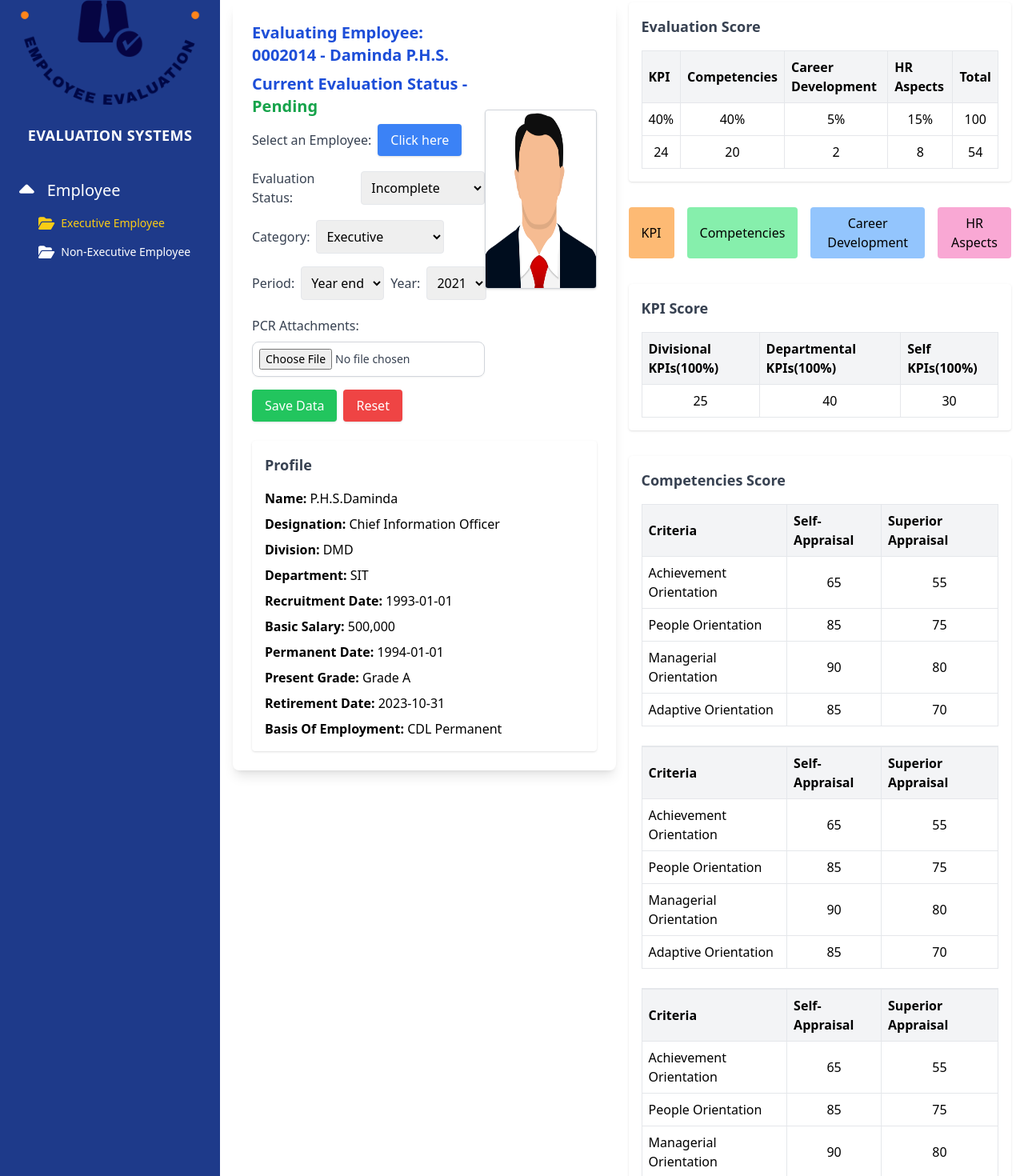
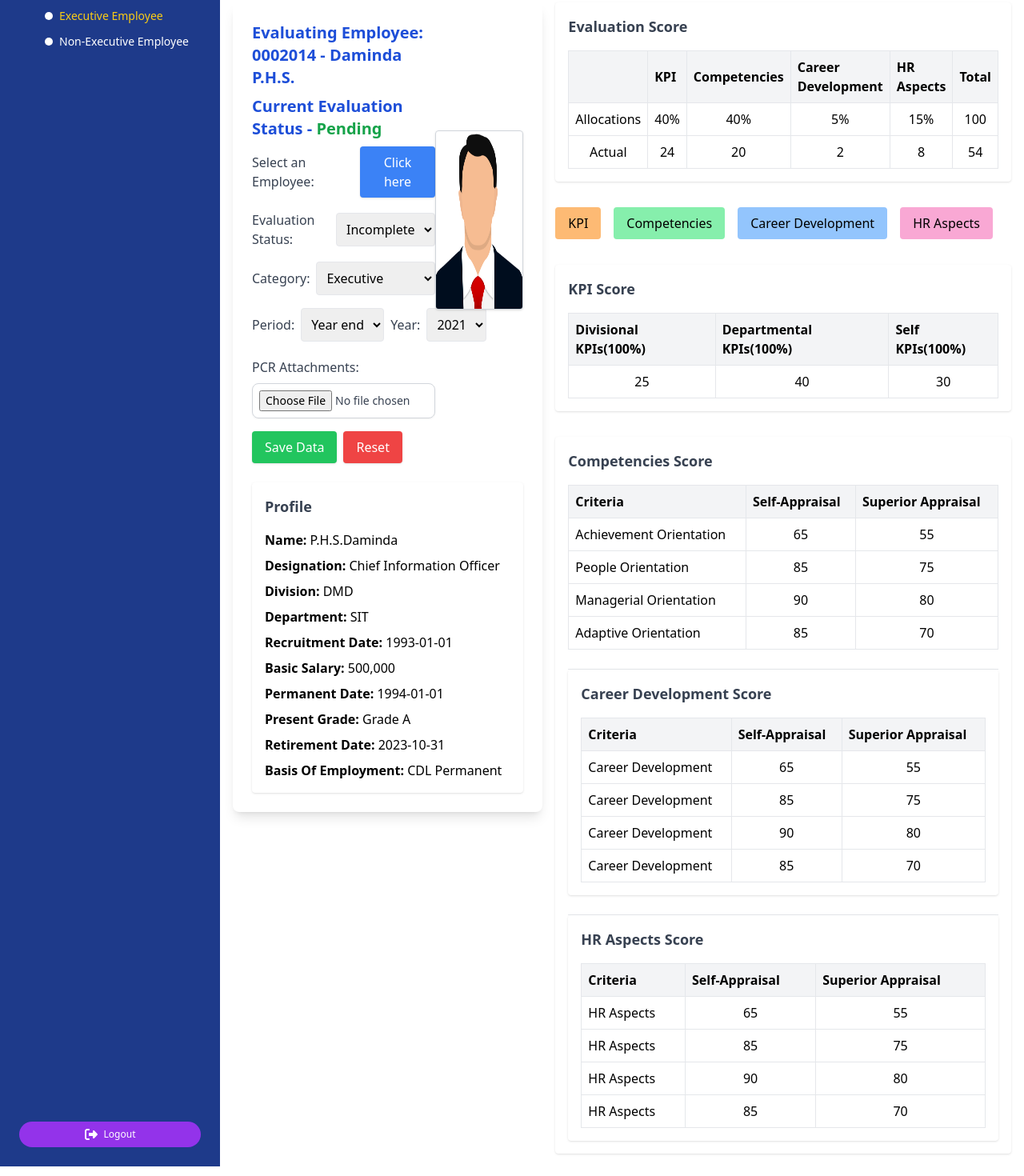
Before and after one commit to KushanNalinka/Employee-Evaluation-System, a React (Create React App) app: page /executive in a window 1280 px wide. Shown: the part 120-1590 px from the top of the page at 80% size. Built offline with nearby package versions, Linux system fonts and the light colour scheme.

Commit message:
Latest modifications by indunil on 2024-11-28

```diff
--- a/public/index.html
+++ b/public/index.html
@@ -24,7 +24,7 @@
       work correctly both with client-side routing and a non-root public URL.
       Learn how to configure a non-root public URL by running `npm run build`.
     -->
-    <title>React App</title>
+    <title>Employee Evaluation Performance</title>
   </head>
   <body>
     <noscript>You need to enable JavaScript to run this app.</noscript>
--- a/src/Components/CompetenciesScore.jsx
+++ b/src/Components/CompetenciesScore.jsx
@@ -1,9 +1,11 @@
-import React from 'react'
+import React from "react";
 
 const CompetenciesScore = () => {
   return (
     <div className="bg-white shadow p-4 rounded">
-        <h3 className="text-lg font-bold text-gray-700 mb-4">Competencies Score</h3>
+      <h3 className="text-lg font-bold text-gray-700 mb-4">
+        Competencies Score
+      </h3>
       <table className="table-auto w-full border">
         <thead>
           <tr className="bg-gray-100 text-left">
@@ -35,8 +37,12 @@ const CompetenciesScore = () => {
           </tr>
         </tbody>
       </table>
-        <br/>
-        <hr/>
+      <br />
+      <hr />
+      <div className="bg-white shadow p-4 rounded">
+        <h3 className="text-lg font-bold text-gray-700 mb-4">
+          Career Development Score
+        </h3>
         <table className="table-auto w-full border">
           <thead>
             <tr className="bg-gray-100 text-left">
@@ -47,29 +53,34 @@ const CompetenciesScore = () => {
           </thead>
           <tbody>
             <tr>
-              <td className="p-2 border">Achievement Orientation</td>
+              <td className="p-2 border">Career Development</td>
               <td className="p-2 border text-center">65</td>
               <td className="p-2 border text-center">55</td>
             </tr>
             <tr>
-              <td className="p-2 border">People Orientation</td>
+              <td className="p-2 border">Career Development</td>
               <td className="p-2 border text-center">85</td>
               <td className="p-2 border text-center">75</td>
             </tr>
             <tr>
-              <td className="p-2 border">Managerial Orientation</td>
+              <td className="p-2 border">Career Development</td>
               <td className="p-2 border text-center">90</td>
               <td className="p-2 border text-center">80</td>
             </tr>
             <tr>
-              <td className="p-2 border">Adaptive Orientation</td>
+              <td className="p-2 border">Career Development</td>
               <td className="p-2 border text-center">85</td>
               <td className="p-2 border text-center">70</td>
             </tr>
           </tbody>
         </table>
-        <br/>
-        <hr/>
+      </div>
+      <br />
+      <hr />
+      <div className="bg-white shadow p-4 rounded">
+        <h3 className="text-lg font-bold text-gray-700 mb-4">
+          HR Aspects Score
+        </h3>
         <table className="table-auto w-full border">
           <thead>
             <tr className="bg-gray-100 text-left">
@@ -80,29 +91,30 @@ const CompetenciesScore = () => {
           </thead>
           <tbody>
             <tr>
-              <td className="p-2 border">Achievement Orientation</td>
+              <td className="p-2 border">HR Aspects</td>
               <td className="p-2 border text-center">65</td>
               <td className="p-2 border text-center">55</td>
             </tr>
             <tr>
-              <td className="p-2 border">People Orientation</td>
+              <td className="p-2 border">HR Aspects</td>
               <td className="p-2 border text-center">85</td>
               <td className="p-2 border text-center">75</td>
             </tr>
             <tr>
-              <td className="p-2 border">Managerial Orientation</td>
+              <td className="p-2 border">HR Aspects</td>
               <td className="p-2 border text-center">90</td>
               <td className="p-2 border text-center">80</td>
             </tr>
             <tr>
-              <td className="p-2 border">Adaptive Orientation</td>
+              <td className="p-2 border">HR Aspects</td>
               <td className="p-2 border text-center">85</td>
               <td className="p-2 border text-center">70</td>
             </tr>
           </tbody>
         </table>
       </div>
+    </div>
   );
 };
 
-export default CompetenciesScore
+export default CompetenciesScore;
--- a/src/Components/EvaluationScore.jsx
+++ b/src/Components/EvaluationScore.jsx
@@ -7,6 +7,7 @@ const EvaluationScore = () => {
         <table className="table-auto w-full border">
           <thead>
             <tr className="bg-gray-100 text-left">
+              <th className="p-2 border"></th>
               <th className="p-2 border">KPI</th>
               <th className="p-2 border">Competencies</th>
               <th className="p-2 border">Career Development</th>
@@ -16,6 +17,7 @@ const EvaluationScore = () => {
           </thead>
           <tbody>
             <tr>
+              <td className="p-2 border text-center">Allocations</td>
               <td className="p-2 border text-center">40%</td>
               <td className="p-2 border text-center">40%</td>
               <td className="p-2 border text-center">5%</td>
@@ -23,6 +25,7 @@ const EvaluationScore = () => {
               <td className="p-2 border text-center">100</td>
             </tr>
             <tr>
+              <td className="p-2 border text-center">Actual</td>
               <td className="p-2 border text-center">24</td>
               <td className="p-2 border text-center">20</td>
               <td className="p-2 border text-center">2</td>
--- a/src/Components/Sidebar.jsx
+++ b/src/Components/Sidebar.jsx
@@ -1,107 +1,10 @@
-// import React, { useState } from "react";
-// import { useNavigate } from "react-router-dom";
-// import image1 from "../assets/images/newlogo4.bdaf469624cab663f527.webp";
-// import { FontAwesomeIcon } from "@fortawesome/react-fontawesome";
-// import {
-//   faFolderOpen,
-//   faSignOutAlt,
-//   faCaretDown,
-//   faCaretUp,
-// } from "@fortawesome/free-solid-svg-icons";
-// import Swal from "sweetalert2";
-
-// const Sidebar = () => {
-//   const navigate = useNavigate();
-//   const [isEmployeeMenuOpen, setIsEmployeeMenuOpen] = useState(false);
-
-//   const handleLogout = () => {
-//     Swal.fire({
-//       title: "Are you sure?",
-//       text: "You won't be able to revert this!",
-//       icon: "warning",
-//       showCancelButton: true,
-//       confirmButtonText: "Yes, Log Out!",
-//       cancelButtonText: "Cancel",
-//       reverseButtons: true,
-//     }).then((result) => {
-//       if (result.isConfirmed) {
-//         navigate("/"); // Navigate to login page
-//       }
-//     });
-//   };
-
-//   return (
-//     <div className="w-[275px] bg-blue-900 text-white min-h-screen p-6 flex flex-col justify-between">
-//       {/* Logo Section */}
-//       <div className="flex flex-col items-center">
-//         <img
-//           src={image1}
-//           alt="Logo"
-//           className="mb-6 w-full h-auto border-none"
-//         />
-//         <h2 className="text-lg font-semibold uppercase tracking-wide mb-10">
-//           Evaluation Systems
-//         </h2>
-//       </div>
-//       {/* Navigation Section */}
-//       <ul className="flex-grow">
-//         <li className="mb-6">
-//           {/* Employee Menu */}
-//           <button
-//             className="flex items-center gap-4 text-xl font-medium hover:text-yellow-400 w-full"
-//             onClick={() => setIsEmployeeMenuOpen(!isEmployeeMenuOpen)}
-//           >
-//             <FontAwesomeIcon
-//               icon={isEmployeeMenuOpen ? faCaretUp : faCaretDown}
-//               className="text-3xl"
-//             />
-//             Employee
-//           </button>
-//           {/* Submenus */}
-//           {isEmployeeMenuOpen && (
-//             <ul className="pl-6 mt-4">
-//               <li className="mb-4">
-//                 <button
-//                   className="flex items-center gap-2 text-sm font-medium hover:text-yellow-400 w-full"
-//                   onClick={() => navigate("/executive")}
-//                 >
-//                   <FontAwesomeIcon icon={faFolderOpen} className="text-lg" />
-//                   Executive Employee
-//                 </button>
-//               </li>
-//               <li>
-//                 <button
-//                   className="flex items-center gap-2 text-sm font-medium hover:text-yellow-400 w-full"
-//                   onClick={() => navigate("/non-executive")}
-//                 >
-//                   <FontAwesomeIcon icon={faFolderOpen} className="text-lg" />
-//                   Non-Executive Employee
-//                 </button>
-//               </li>
-//             </ul>
-//           )}
-//         </li>
-//       </ul>
-//       {/* Logout Section */}
-//       <button
-//         className="flex items-center justify-center gap-2 bg-purple-600 text-sm font-medium text-white px-4 py-2 rounded-full hover:bg-purple-700"
-//         onClick={handleLogout}
-//       >
-//         <FontAwesomeIcon icon={faSignOutAlt} className="text-xl" />
-//         Logout
-//       </button>
-//     </div>
-//   );
-// };
-
-// export default Sidebar;
-
 import React, { useState } from "react";
 import { useNavigate, useLocation } from "react-router-dom";
 import image1 from "../assets/images/newlogo4.bdaf469624cab663f527.webp";
 import { FontAwesomeIcon } from "@fortawesome/react-fontawesome";
 import {
-  faFolderOpen,
+  faUserGroup,
+  faUser,
   faSignOutAlt,
   faCaretDown,
   faCaretUp,
@@ -143,11 +46,11 @@ const Sidebar = () => {
     <div className="w-[275px] bg-blue-900 text-white min-h-screen p-6 flex flex-col justify-between">
       {/* Logo Section */}
       <div className="flex flex-col items-center">
-        <img
+        {/* <img
           src={image1}
           alt="Logo"
           className="mb-6 w-full h-auto border-none"
-        />
+        /> */}
         <h2 className="text-lg font-semibold uppercase tracking-wide mb-10">
           Evaluation Systems
         </h2>
@@ -157,42 +60,50 @@ const Sidebar = () => {
         <li className="mb-6">
           {/* Employee Menu */}
           <button
-            className="flex items-center gap-4 text-xl font-medium hover:text-yellow-400 w-full"
+            className="flex items-center justify-between text-base font-medium hover:text-yellow-400 w-full"
             onClick={() => setIsEmployeeMenuOpen(!isEmployeeMenuOpen)}
           >
+            {/* Left Section with Icon and Text */}
+            <div className="flex items-center gap-2">
+              <FontAwesomeIcon icon={faUserGroup} className="text-lg" />
+              <span className="text-[18px]">Employees</span>
+            </div>
+            {/* Right Section with Up/Down Icon */}
             <FontAwesomeIcon
               icon={isEmployeeMenuOpen ? faCaretUp : faCaretDown}
-              className="text-3xl"
+              className="text-sm"
             />
-            Employee
           </button>
           {/* Submenus */}
           {isEmployeeMenuOpen && (
-            <ul className="pl-6 mt-4">
+            <ul className="pl-8 mt-4">
               <li className="mb-4">
                 <button
-                  className={`flex items-center gap-2 text-sm font-medium w-full ${
+                  className={`flex items-center gap-2 text-xs font-medium w-full ${
                     location.pathname === "/executive"
                       ? "text-yellow-400"
                       : "hover:text-yellow-400"
                   }`}
                   onClick={() => navigate("/executive")}
                 >
-                  <FontAwesomeIcon icon={faFolderOpen} className="text-lg" />
-                  Executive Employee
+                  {/* <FontAwesomeIcon icon={faUser} className="text-[24px]" />
+                  Executive Employee */}
+                  <span className="inline-block w-2.5 h-2.5 rounded-full bg-white"></span>
+                  <span className="text-[14px]">Executive Employee</span>
                 </button>
               </li>
               <li>
                 <button
-                  className={`flex items-center gap-2 text-sm font-medium w-full ${
+                  className={`flex items-center gap-2 text-xs font-medium w-full ${
                     location.pathname === "/non-executive"
                       ? "text-yellow-400"
                       : "hover:text-yellow-400"
                   }`}
                   onClick={() => navigate("/non-executive")}
                 >
-                  <FontAwesomeIcon icon={faFolderOpen} className="text-lg" />
-                  Non-Executive Employee
+                  {/* <FontAwesomeIcon icon={faUser} className="text-[24px]" /> */}
+                  <span className="inline-block w-2.5 h-2.5 rounded-full bg-white"></span>
+                  <span className="text-[14px]">Non-Executive Employee</span>
                 </button>
               </li>
             </ul>
@@ -201,10 +112,10 @@ const Sidebar = () => {
       </ul>
       {/* Logout Section */}
       <button
-        className="flex items-center justify-center gap-2 bg-purple-600 text-sm font-medium text-white px-4 py-2 rounded-full hover:bg-purple-700"
+        className="flex items-center justify-center gap-2 bg-purple-600 text-xs font-medium text-white px-4 py-2 rounded-full hover:bg-purple-700"
         onClick={handleLogout}
       >
-        <FontAwesomeIcon icon={faSignOutAlt} className="text-xl" />
+        <FontAwesomeIcon icon={faSignOutAlt} className="text-base" />
         Logout
       </button>
     </div>
--- a/src/Components/modals/HRAspectsModal.jsx
+++ b/src/Components/modals/HRAspectsModal.jsx
@@ -75,7 +75,7 @@ const trainingData = [
   },
 ];
 
-const HRAspectsModal = ({ closePopup,toggleModal }) => {
+const HRAspectsModal = ({ closePopup, toggleModal }) => {
   // Define state inside the component
   const [marks, setMarks] = useState({
     achievements: 0,
@@ -100,9 +100,12 @@ const HRAspectsModal = ({ closePopup,toggleModal }) => {
 
   return (
     <div className="fixed inset-0 flex items-center justify-center bg-black bg-opacity-50">
-    <div className="bg-white p-6 rounded-lg shadow-lg w-11/12 max-w-4xl overflow-y-auto max-h-[90vh]" onClick={toggleModal}>
-      <div className="flex justify-between items-center mb-6">
-      <h2 className="text-xl font-bold mb-6">HR Aspects</h2>
+      <div
+        className="bg-white p-6 rounded-lg shadow-lg w-11/12 max-w-4xl overflow-y-auto max-h-[90vh]"
+        style={{ width: "1250px", maxWidth: "100%" }} onClick={toggleModal}
+      >
+        <div className="flex justify-between items-center mb-4">
+          <h2 className="text-xl font-bold">HR Aspects</h2>
           <button
             className="text-red-500 text-2xl font-semibold"
             onClick={closePopup}
@@ -111,7 +114,6 @@ const HRAspectsModal = ({ closePopup,toggleModal }) => {
           </button>
         </div>
 
-
         {/* Attendance Summary Section */}
         <div className="p-4 space-y-6">
           {/* Attendance Summary Section */}
@@ -119,7 +121,7 @@ const HRAspectsModal = ({ closePopup,toggleModal }) => {
           {/* Attendance Summary Section */}
 
           {/* Attendance Summary */}
-          <div className="bg-gray-100 p-6 rounded-lg shadow-md space-y-4">
+          <div className="p-6 rounded-lg shadow-md space-y-4">
             <h2 className="text-lg font-semibold">
               (B). ATTENDANCE SUMMARY (FROM: 2021-01-01 TO 2024-11-25)
             </h2>
@@ -235,7 +237,7 @@ const HRAspectsModal = ({ closePopup,toggleModal }) => {
           </div>
 
           {/* Disciplinary Actions Section */}
-          <div className="bg-gray-100 p-6 rounded-lg shadow-md">
+          <div className="p-6 rounded-lg shadow-md">
             <h2 className="text-lg font-semibold mb-4">
               (C). DISCIPLINARY ACTIONS / COMMENDATIONS (FROM: 2021-01-01 TO
               2024-11-22)
@@ -302,7 +304,7 @@ const HRAspectsModal = ({ closePopup,toggleModal }) => {
           </div>
 
           {/* Critical Incidents Section */}
-          <div className="bg-gray-100 p-6 rounded-lg shadow-md">
+          <div className="p-6 rounded-lg shadow-md">
             <h2 className="text-lg font-semibold mb-4">
               (D). CRITICAL INCIDENTS (FROM: 2021-01-01 TO 2024-11-22)
             </h2>
@@ -339,7 +341,7 @@ const HRAspectsModal = ({ closePopup,toggleModal }) => {
         <div className="space-y-6">
           {/* Evaluation - Performance Criteria Section */}
           {/* Evaluation - Performance Criteria Section */}
-          <div className="bg-gray-100 p-6 rounded-lg shadow-md">
+          <div className="p-6 rounded-lg shadow-md">
             <div className="flex justify-between items-center">
               <h2 className="text-lg font-semibold">
                 (E). EVALUATION - PERFORMANCE CRITERIA <br />
@@ -424,7 +426,7 @@ const HRAspectsModal = ({ closePopup,toggleModal }) => {
             </div>
           </div>
           {/* Evaluation discussed with the Employee Section */}
-          <div className="bg-gray-100 p-6 rounded-lg shadow-md">
+          <div className="p-6 rounded-lg shadow-md">
             <div className="flex items-center justify-between">
               <h2 className="text-lg font-semibold">
                 Evaluation discussed with the Employee:
@@ -461,7 +463,7 @@ const HRAspectsModal = ({ closePopup,toggleModal }) => {
             </div>
           </div>
           {/* Commendation and Recommendation Section */}
-          <div className="bg-gray-100 p-6 rounded-lg shadow-md">
+          <div className="p-6 rounded-lg shadow-md">
             <h2 className="text-lg font-semibold mb-4">
               Commendation and Recommendation
             </h2>
@@ -511,7 +513,7 @@ const HRAspectsModal = ({ closePopup,toggleModal }) => {
         </div>
         <br />
         {/* Special Evaluation Section */}
-        <div className="bg-gray-100  rounded-lg shadow-md">
+        <div className="bg-gray-50  rounded-lg shadow-md">
           <h2 className="text-lg font-semibold mb-4 text-white bg-blue-600 p-2 uppercase">
             Special Evaluation
           </h2>
@@ -634,7 +636,9 @@ const HRAspectsModal = ({ closePopup,toggleModal }) => {
           </div>
           {/* Total increments */}
           <div className="mb-4">
-            <label className="block font-semibold mb-1">Total Increments:</label>
+            <label className="block font-semibold mb-1">
+              Total Increments:
+            </label>
             <input
               type="number"
               className="w-full border border-gray-300 rounded p-2"
@@ -704,7 +708,7 @@ const HRAspectsModal = ({ closePopup,toggleModal }) => {
             ></textarea>
           </div>
         </div>
-        <div className="p-8 bg-gray-100">
+        <div className="p-6 rounded-lg shadow-md">
           <div className="bg-white p-6 rounded-lg shadow-md">
             <h2 className="text-lg font-semibold mb-4">Training Attended</h2>
             <div className="overflow-x-auto">
@@ -760,7 +764,9 @@ const HRAspectsModal = ({ closePopup,toggleModal }) => {
             </div>
             {/* Training needs identification */}
             <div className="mt-6">
-              <h3 className="font-semibold mb-2">Training needs Identification</h3>
+              <h3 className="font-semibold mb-2">
+                Training needs Identification
+              </h3>
               <p className="text-gray-600 mb-4">
                 Please click the button to select courses
               </p>
@@ -793,7 +799,9 @@ const HRAspectsModal = ({ closePopup,toggleModal }) => {
             </div>
             {/* Additional training requirement */}
             <div className="mt-6">
-              <h3 className="font-semibold mb-2">Any other training requirement</h3>
+              <h3 className="font-semibold mb-2">
+                Any other training requirement
+              </h3>
               <textarea
                 className="w-full border border-gray-300 rounded p-2 focus:ring-2 focus:ring-blue-500 focus:outline-none"
                 rows="4"
```
Also changed, not shown: src/Components/modals/HRAspectsModalNonExec.jsx (+55 -42 lines), 1 other file (tests, documents, lock files or other folders). Lines whose indentation alone changed are shown as unchanged.
